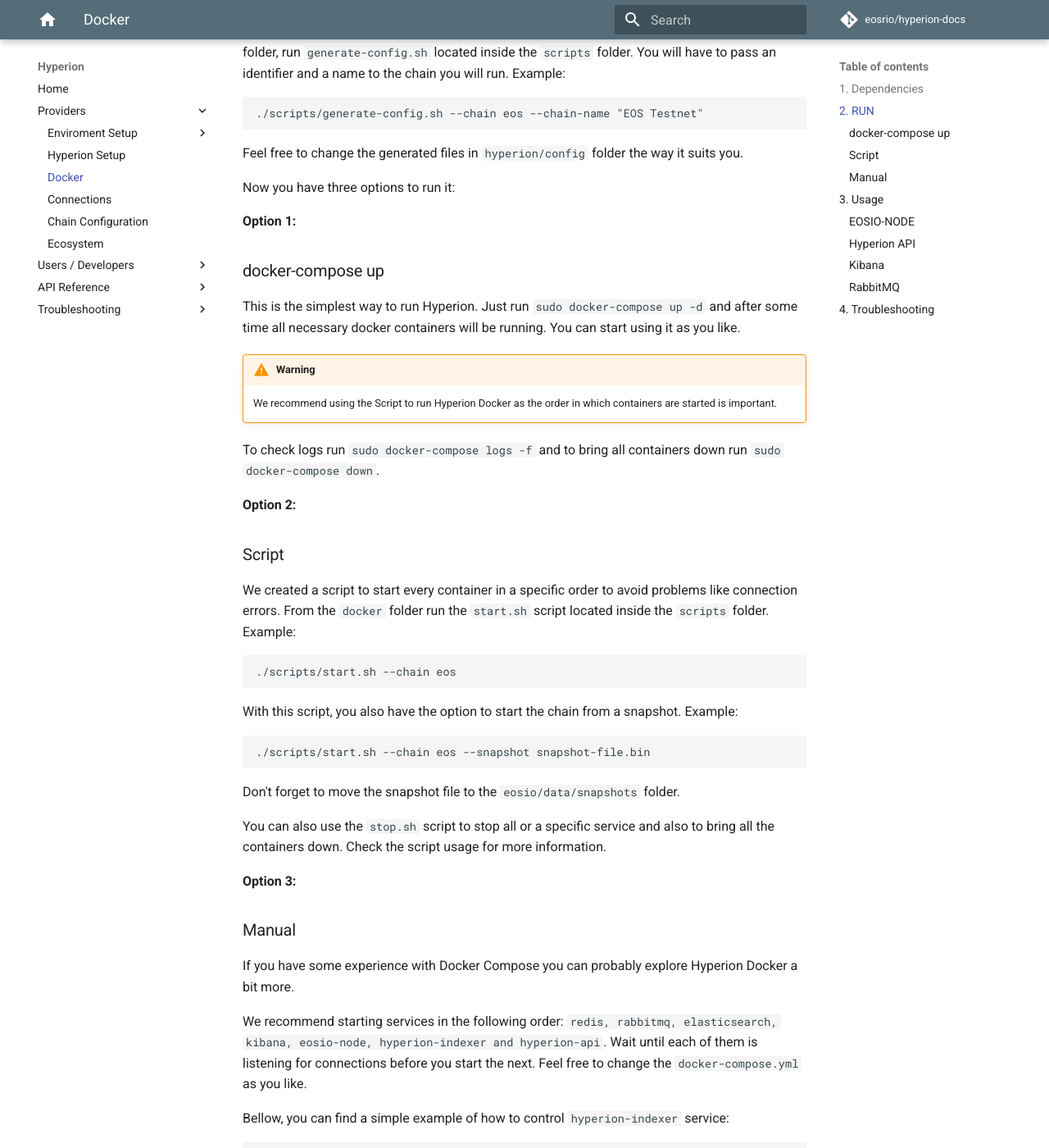
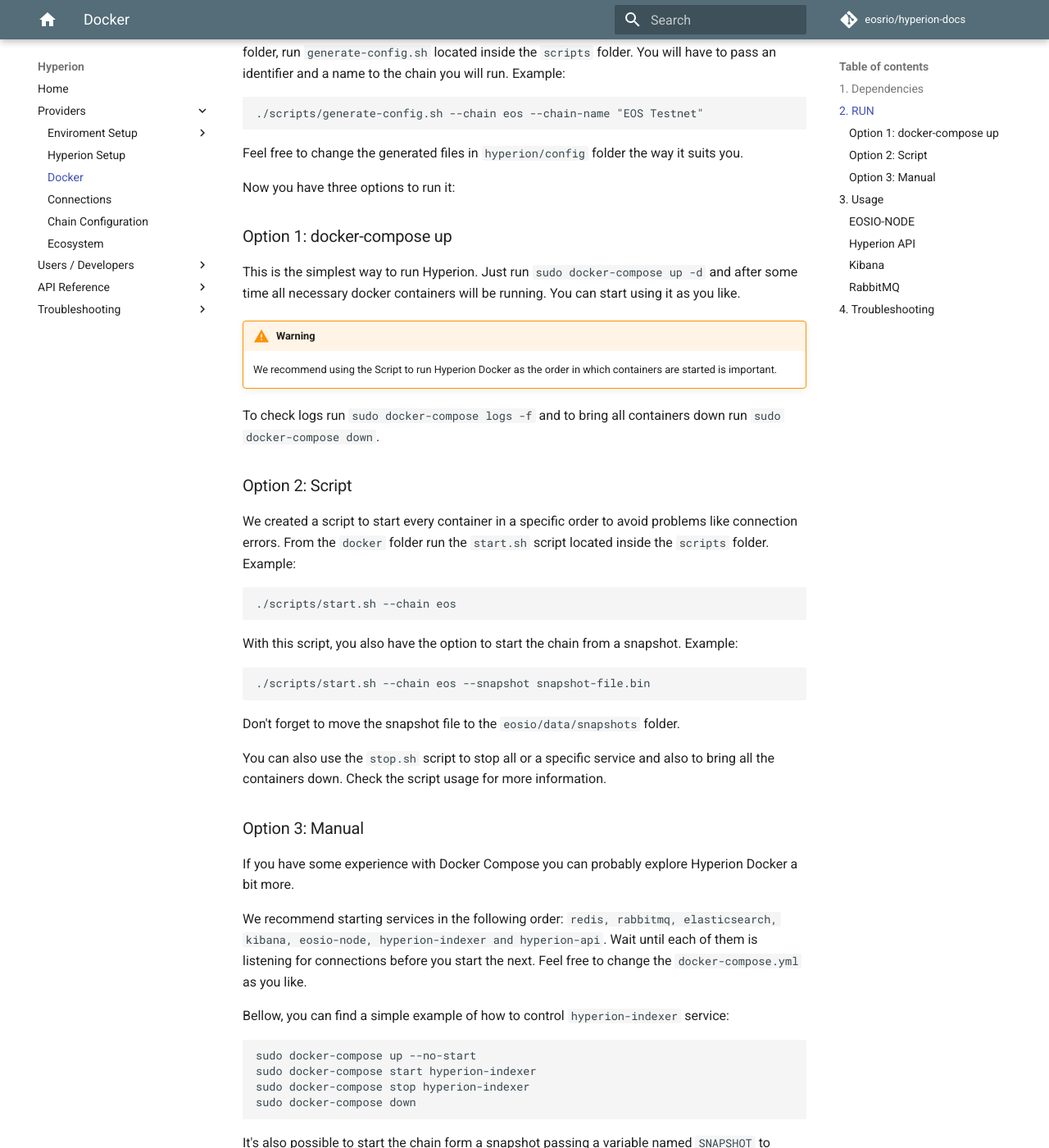
Before and after one commit to eosrio/hyperion-docs, an MkDocs documentation site: the page built from docs/docker.md, in a window 1280 px wide and 1400 px high, scrolled down 646 px. Shown: the whole window at 82% size. Built offline with MkDocs 1.6.1 and Material for MkDocs 9.7.7, drawn with Linux system fonts in a browser that asks for light colours; comment, search, counter and statistics services are not loaded.

Commit message:
Update docker.md

````diff
--- a/docs/docker.md
+++ b/docs/docker.md
@@ -20,8 +20,7 @@
 
 Now you have three options to run it:
 
-<b>Option 1:</b>
-### docker-compose up
+### Option 1: docker-compose up
 This is the simplest way to run Hyperion. Just run `sudo docker-compose up -d` and after some time all necessary docker containers will be running. You can start using it as you like.
 
 !!! warning
@@ -29,8 +28,8 @@
 
 To check logs run `sudo docker-compose logs -f` and to bring all containers down run `sudo docker-compose down`.
 
-<b>Option 2:</b>
-### Script
+
+### Option 2: Script
 We created a script to start every container in a specific order to avoid problems like connection errors. From the `docker` folder run the `start.sh` script located inside the `scripts` folder. Example:
 ```
 ./scripts/start.sh --chain eos
@@ -44,8 +43,7 @@
 
 You can also use the `stop.sh` script to stop all or a specific service and also to bring all the containers down. Check the script usage for more information.
 
-<b>Option 3:</b>
-### Manual
+### Option 3: Manual
 If you have some experience with Docker Compose you can probably explore Hyperion Docker a bit more.
 
 We recommend starting services in the following order: `redis, rabbitmq, elasticsearch, kibana, eosio-node, hyperion-indexer and hyperion-api`. Wait until each of them is listening for connections before you start the next. Feel free to change the `docker-compose.yml` as you like.
````
